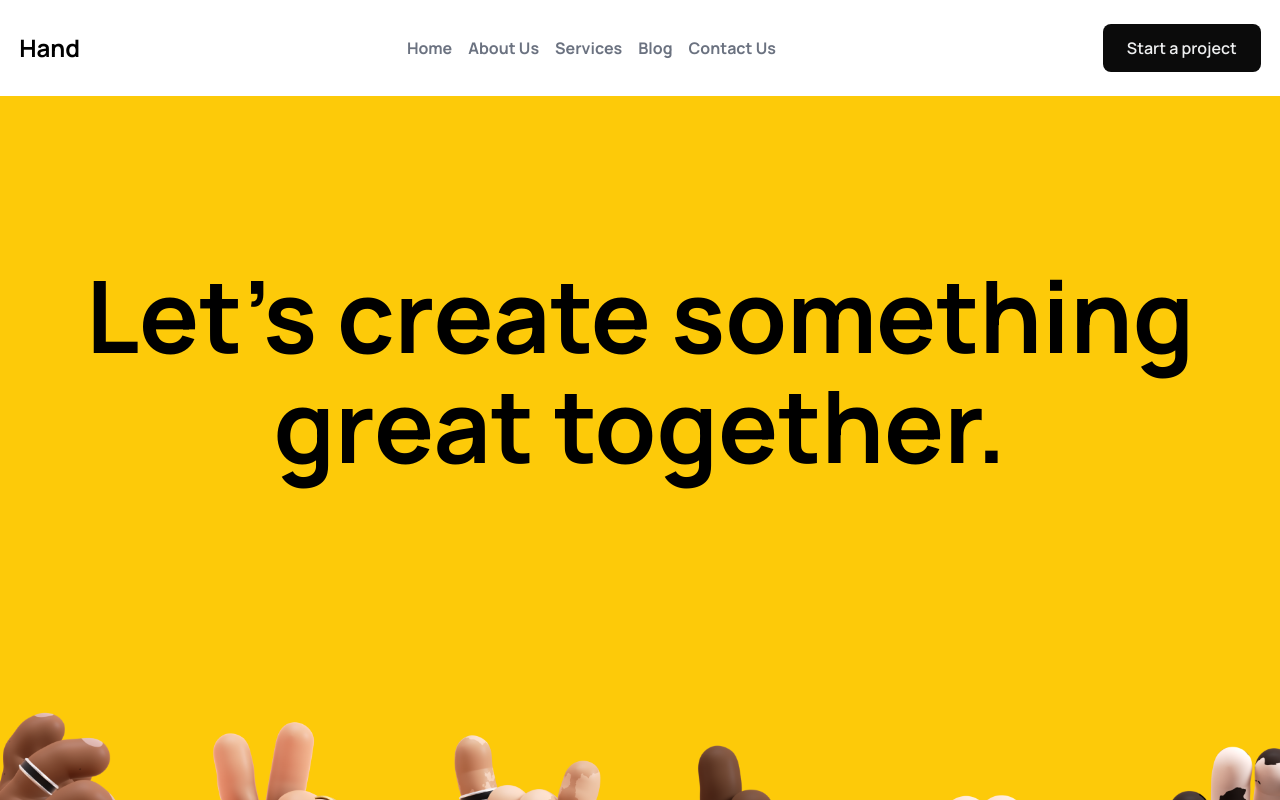
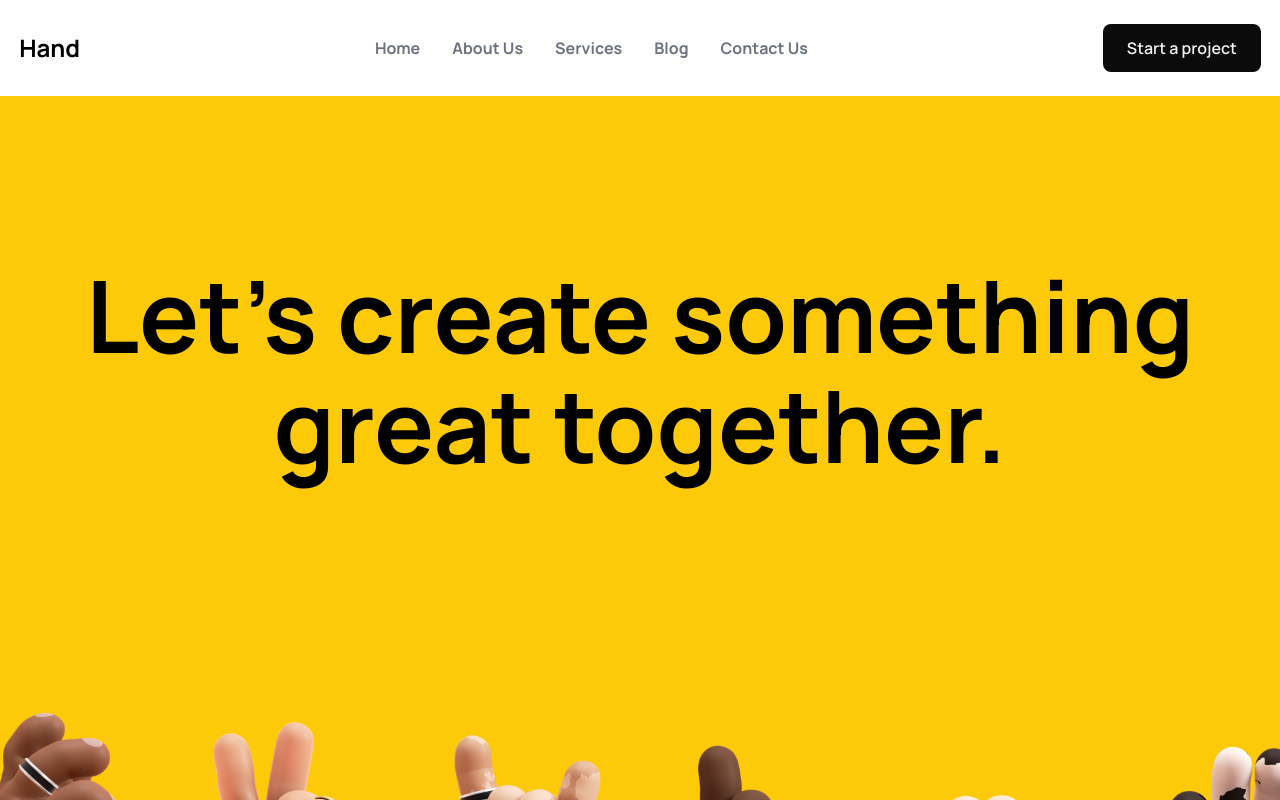
Before and after one commit to AJ1732/smg-task, a React (Vite) app: page / in a window 1280 px wide. Shown: the top 800 px of the page. Built offline with nearby package versions, Linux system fonts and the light colour scheme.

Commit message:
chore: add padding

```diff
--- a/src/components/ui/NavItem.tsx
+++ b/src/components/ui/NavItem.tsx
@@ -4,7 +4,7 @@ interface Props {
 
 const NavItem = ({ children }: Props) => {
   return (
-    <span className="font-bold cursor-default text-gray-500 transition-all duration-500 hover:text-secondary-100">
+    <span className="font-bold cursor-default text-gray-500 transition-all p-2 duration-500 hover:text-secondary-100">
       {children}
     </span>
   );
```
